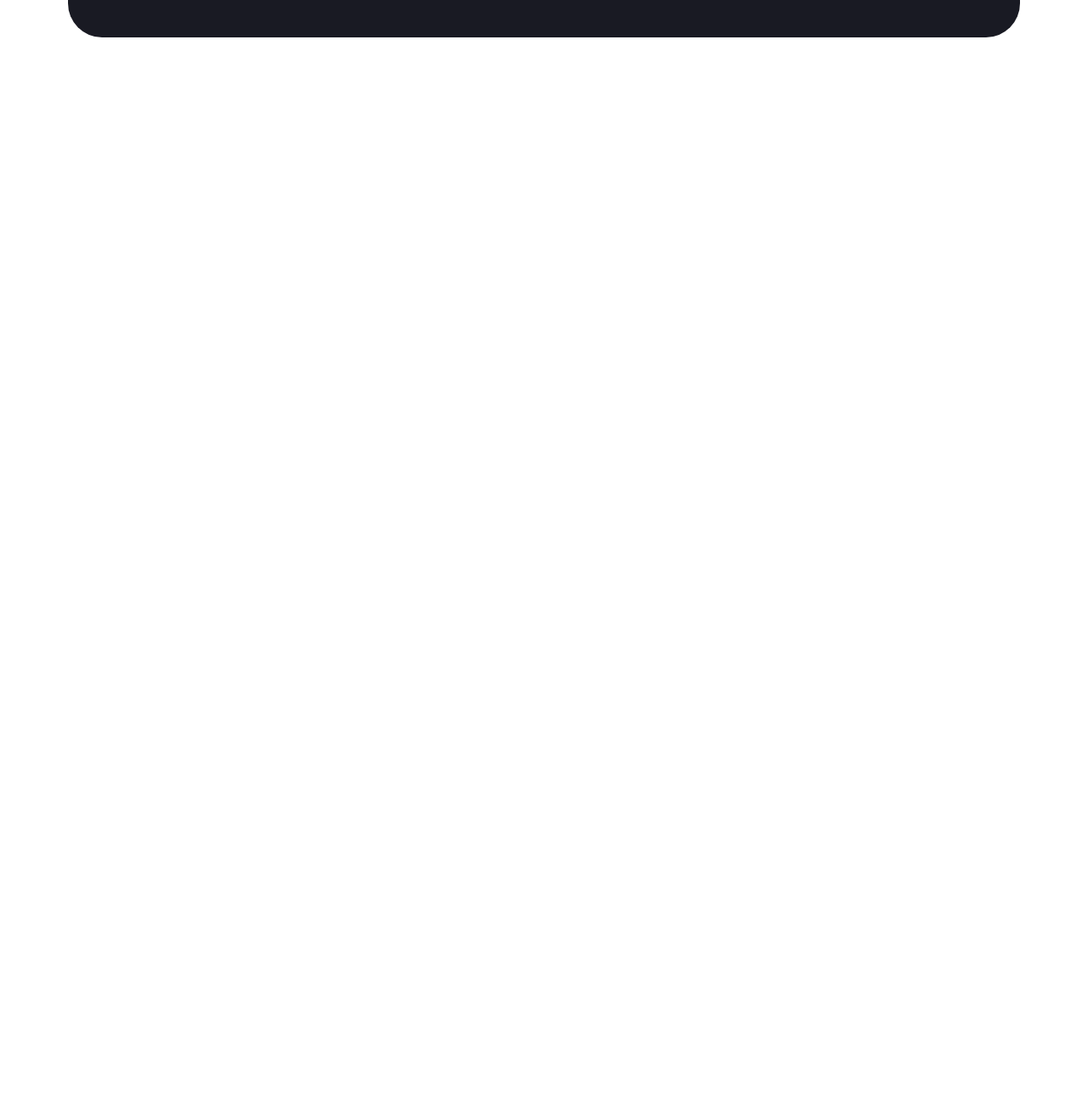
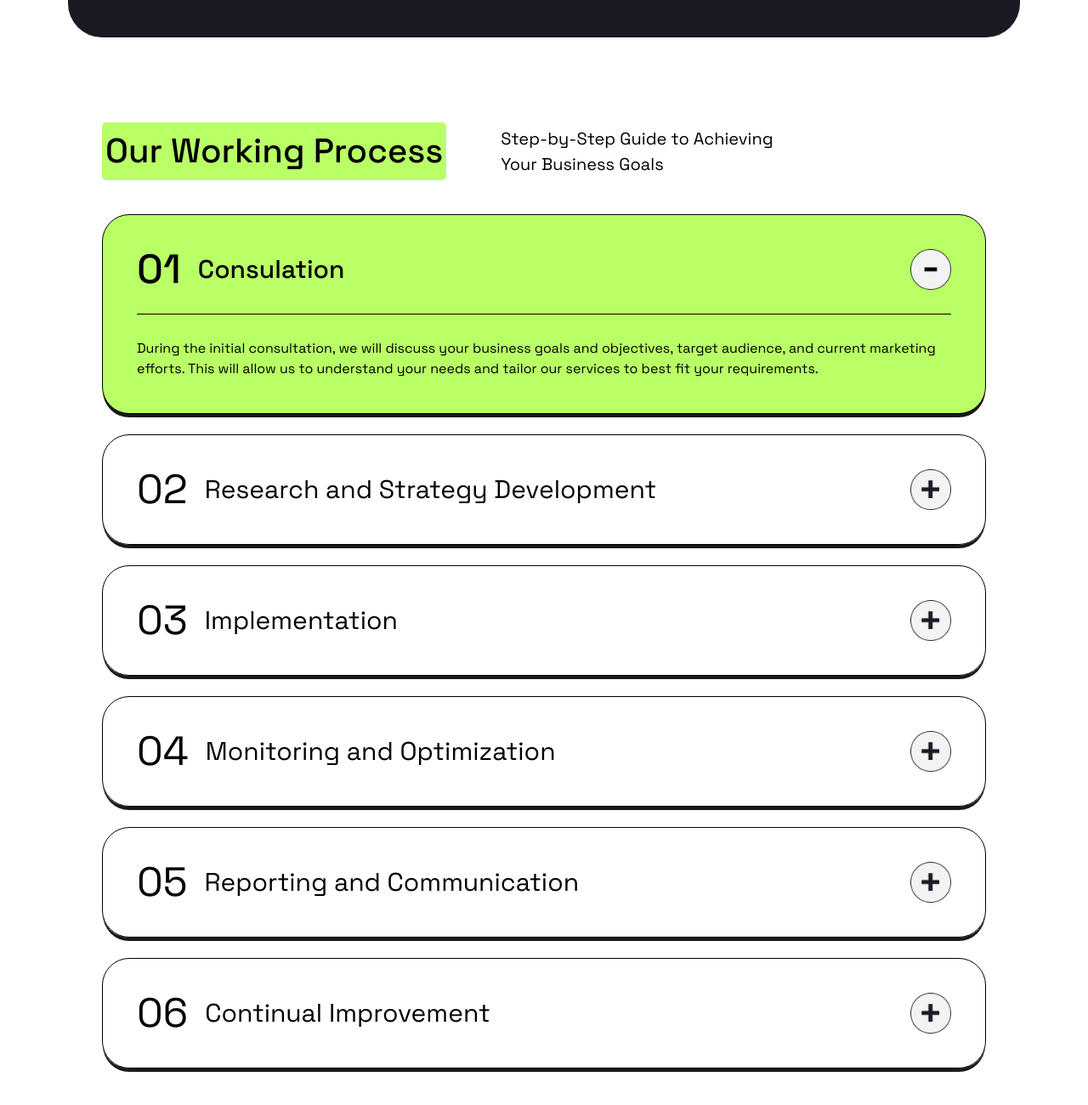
Before and after one commit to Jahboy-316/Positivus-Website, a website: page index.html in a window 1280 px wide. Shown: the part 2802-4102 px from the top of the page at 85% size. Before the commit the page ends 2926 px from the top, so only its background shows below. Drawn offline with nearby package versions, Linux system fonts and the light colour scheme; files that its build step writes are made by us from their sources.

Commit message:
Fourth section done

```diff
--- a/index.html
+++ b/index.html
@@ -182,13 +182,71 @@
                     <img src="arrowgreen.png" class="w-10">
                 </div>
             </div>
+        </div>
+    </section>
+
+    <section class="pt-25">
+        <div class="flex gap-16 items-center pl-10">
+            <h1 class="text-[40px] font-medium bg-[#B9FF66] p-1 rounded-[5px]">Our Working Process</h1>
+            <p class="text-[20px]">Step-by-Step Guide to Achieving<br> Your Business Goals</p>
+        </div>
+
+        <div class="p-10 ">
+            <div class=" bg-[#B9FF66] border border-black rounded-4xl p-10 shadow-[0_5px_0px_-1px_rgba(0,0,0,0.9)]">
+                <div class="flex justify-between items-center border-b pb-7">
+                    <div class="flex justify-center items-center gap-5">
+                        <p class="text-5xl font-medium">01</p>
+                        <p class="text-3xl font-medium">Consulation</p>
+                    </div>
+                    <img src="minus.png" class="w-12">
+                </div>
+                <p class="pt-7 text-[16px]">During the initial consultation, we will discuss your business goals and objectives, target audience, and current marketing<br> efforts. This will allow us to understand your needs and tailor our services to best fit your requirements.</p>
+            </div>
+
+            <div class="flex justify-between items-center border border-black rounded-4xl p-10 mt-6 shadow-[0_5px_0px_-1px_rgba(0,0,0,0.9)] ">
+                    <div class="flex justify-center items-center gap-5">
+                        <p class="text-5xl">02</p>
+                        <p class="text-3xl">Research and Strategy Development</p>
+                    </div>
+                    <img src="plus.png" class="w-12">
+            </div>
+
+            <div class="flex justify-between items-center border border-black rounded-4xl p-10 mt-6 shadow-[0_5px_0px_-1px_rgba(0,0,0,0.9)] ">
+                    <div class="flex justify-center items-center gap-5">
+                        <p class="text-5xl">03</p>
+                        <p class="text-3xl">Implementation</p>
+                    </div>
+                    <img src="plus.png" class="w-12">
+            </div>
+
+            <div class="flex justify-between items-center border border-black rounded-4xl p-10 mt-6 shadow-[0_5px_0px_-1px_rgba(0,0,0,0.9)] ">
+                    <div class="flex justify-center items-center gap-5">
+                        <p class="text-5xl">04</p>
+                        <p class="text-3xl">Monitoring and Optimization</p>
+                    </div>
+                    <img src="plus.png" class="w-12">
+            </div>
+
+            <div class="flex justify-between items-center border border-black rounded-4xl p-10 mt-6 shadow-[0_5px_0px_-1px_rgba(0,0,0,0.9)] ">
+                    <div class="flex justify-center items-center gap-5">
+                        <p class="text-5xl">05</p>
+                        <p class="text-3xl">Reporting and Communication</p>
+                    </div>
+                    <img src="plus.png" class="w-12">
+            </div>
+
+            <div class="flex justify-between items-center border border-black rounded-4xl p-10 mt-6 shadow-[0_5px_0px_-1px_rgba(0,0,0,0.9)] ">
+                    <div class="flex justify-center items-center gap-5">
+                        <p class="text-5xl">06</p>
+                        <p class="text-3xl">Continual Improvement</p>
+                    </div>
+                    <img src="plus.png" class="w-12">
+            </div>
+        </div>
+
+    </section>
 
 
 
-
-
-        </div>
-    </section>
-
 </body>
 </html>
```
Also changed, not shown: minus.png (added), plus.png (added).
